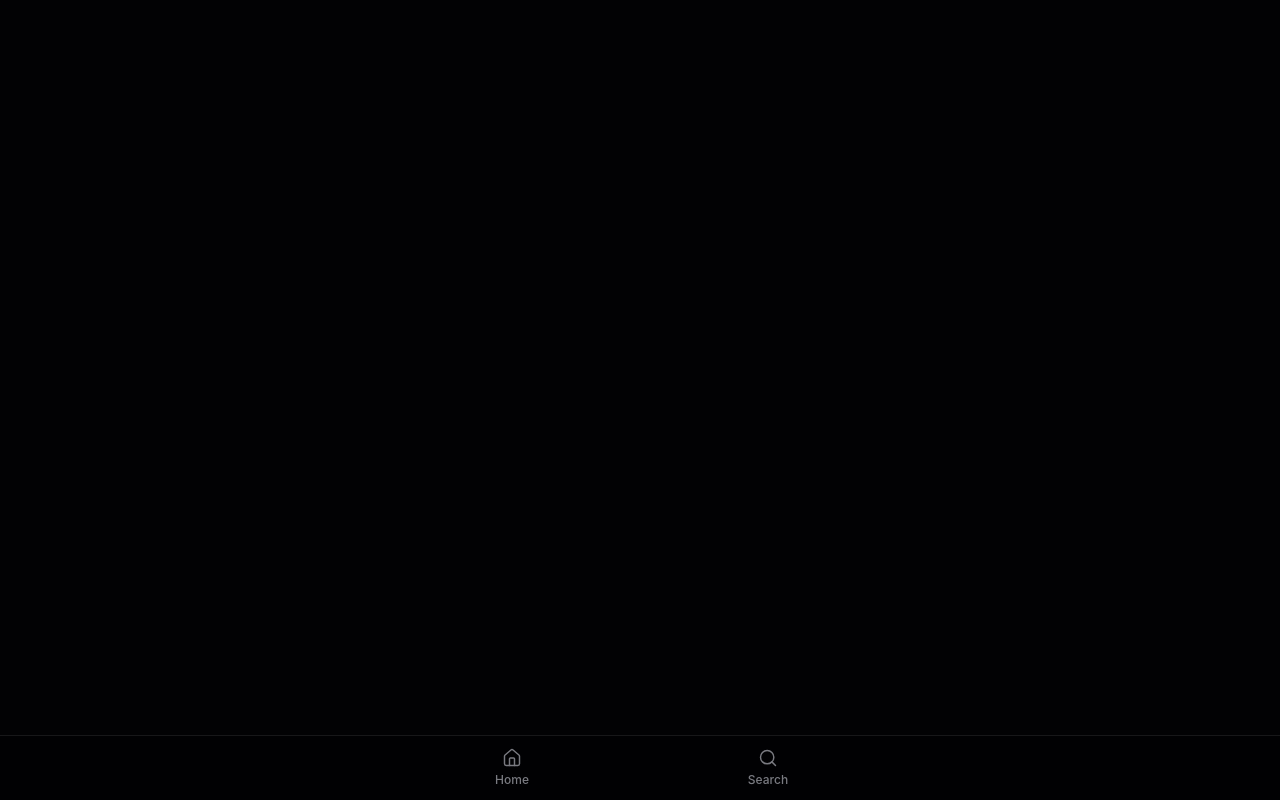
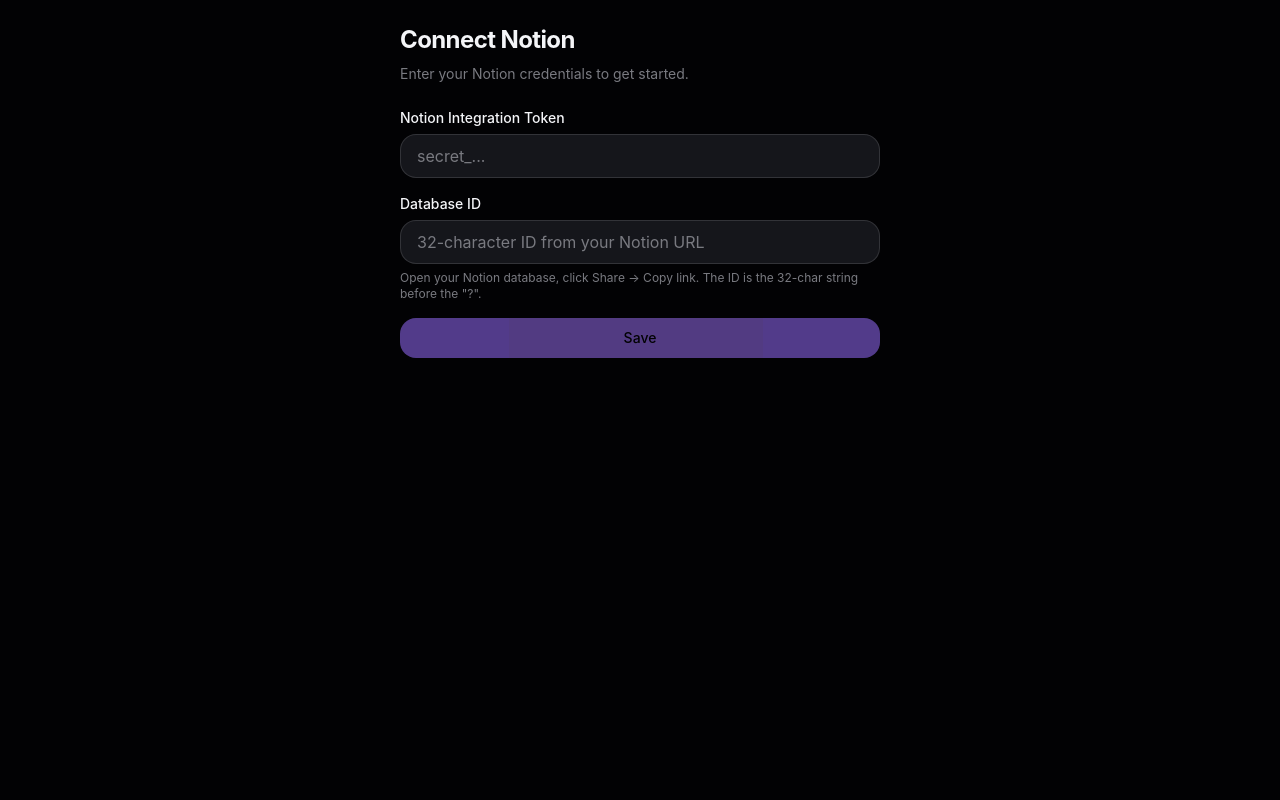
Before and after one commit to benymng/gradus, a React (Vite) app: page /settings in a window 1280 px wide. Before the commit this address had no page. Built offline with nearby package versions, Linux system fonts and the light colour scheme.

Commit message:
Add user-configurable Notion credentials and fix iOS safe area nav

```diff
--- a/api/workouts.ts
+++ b/api/workouts.ts
@@ -3,10 +3,14 @@
 import type { PageObjectResponse } from '@notionhq/client/build/src/api-endpoints.js'
 
 export default async function handler(_req: VercelRequest, res: VercelResponse) {
-  const token = process.env.NOTION_TOKEN
-  const databaseId = process.env.NOTION_DATABASE_ID ?? '347f5a925c3a807193b4ce2e67218b59'
+  const token =
+    (req.headers['x-notion-token'] as string | undefined) || process.env.NOTION_TOKEN
+  const databaseId =
+    (req.headers['x-notion-database-id'] as string | undefined) ||
+    process.env.NOTION_DATABASE_ID ||
+    '347f5a925c3a807193b4ce2e67218b59'
 
-  if (!token) return res.status(500).json({ error: 'NOTION_TOKEN not set' })
+  if (!token) return res.status(401).json({ error: 'Notion token not configured' })
 
   const notion = new Client({ auth: token })
 
--- a/src/App.tsx
+++ b/src/App.tsx
@@ -1,11 +1,13 @@
-import { lazy, Suspense } from 'react'
+import { lazy, Suspense, useState } from 'react'
 import { BrowserRouter, Routes, Route } from 'react-router-dom'
 import { QueryClient, QueryClientProvider } from '@tanstack/react-query'
 import { BottomNav } from '@/components/BottomNav'
+import { getCredentials } from '@/lib/credentials'
 
 const HomePage = lazy(() => import('@/pages/HomePage').then((m) => ({ default: m.HomePage })))
 const SearchPage = lazy(() => import('@/pages/SearchPage').then((m) => ({ default: m.SearchPage })))
 const ExercisePage = lazy(() => import('@/pages/ExercisePage').then((m) => ({ default: m.ExercisePage })))
+const SettingsPage = lazy(() => import('@/pages/SettingsPage').then((m) => ({ default: m.SettingsPage })))
 
 const queryClient = new QueryClient({
   defaultOptions: {
@@ -16,21 +18,36 @@
   },
 })
 
+const safeTop: React.CSSProperties = { paddingTop: 'env(safe-area-inset-top)' }
+
 export default function App() {
+  const [hasCredentials, setHasCredentials] = useState(() => !!getCredentials())
+
   return (
     <QueryClientProvider client={queryClient}>
       <BrowserRouter>
-        <div className="flex flex-col min-h-svh bg-background pt-safe">
+        <div className="flex flex-col min-h-svh bg-background" style={safeTop}>
+          {hasCredentials ? (
+            <>
               <main className="flex-1 overflow-y-auto pb-20">
                 <Suspense fallback={null}>
                   <Routes>
                     <Route path="/" element={<HomePage />} />
                     <Route path="/search" element={<SearchPage />} />
                     <Route path="/exercise/:name" element={<ExercisePage />} />
+                    <Route path="/settings" element={<SettingsPage />} />
                   </Routes>
                 </Suspense>
               </main>
               <BottomNav />
+            </>
+          ) : (
+            <main className="flex-1 overflow-y-auto">
+              <Suspense fallback={null}>
+                <SettingsPage onSetup={() => setHasCredentials(true)} />
+              </Suspense>
+            </main>
+          )}
         </div>
       </BrowserRouter>
     </QueryClientProvider>
--- a/src/components/BottomNav.tsx
+++ b/src/components/BottomNav.tsx
@@ -11,7 +11,10 @@
   const location = useLocation()
 
   return (
-    <nav className="fixed bottom-0 left-0 right-0 border-t border-border bg-background/95 backdrop-blur-sm z-50 pb-safe">
+    <nav
+      className="fixed bottom-0 left-0 right-0 border-t border-border bg-background/95 backdrop-blur-sm z-50"
+      style={{ paddingBottom: 'env(safe-area-inset-bottom)' }}
+    >
       <div className="flex max-w-lg mx-auto">
         {tabs.map(({ path, label, Icon }) => {
           const active = location.pathname === path
--- a/src/lib/api.ts
+++ b/src/lib/api.ts
@@ -1,7 +1,14 @@
 import type { WorkoutEntry } from './types'
+import { getCredentials } from './credentials'
 
 export async function fetchWorkouts(): Promise<WorkoutEntry[]> {
-  const res = await fetch('/api/workouts')
+  const creds = getCredentials()
+  const headers: Record<string, string> = {}
+  if (creds) {
+    headers['x-notion-token'] = creds.token
+    headers['x-notion-database-id'] = creds.databaseId
+  }
+  const res = await fetch('/api/workouts', { headers })
   if (!res.ok) throw new Error('Failed to fetch workouts')
   return res.json() as Promise<WorkoutEntry[]>
 }
--- /dev/null
+++ b/src/lib/credentials.ts
@@ -0,0 +1,23 @@
+const KEY = 'gradus_notion_creds'
+
+export interface Credentials {
+  token: string
+  databaseId: string
+}
+
+export function getCredentials(): Credentials | null {
+  try {
+    const raw = localStorage.getItem(KEY)
+    return raw ? (JSON.parse(raw) as Credentials) : null
+  } catch {
+    return null
+  }
+}
+
+export function setCredentials(token: string, databaseId: string) {
+  localStorage.setItem(KEY, JSON.stringify({ token, databaseId }))
+}
+
+export function clearCredentials() {
+  localStorage.removeItem(KEY)
+}
--- a/src/pages/HomePage.tsx
+++ b/src/pages/HomePage.tsx
@@ -1,6 +1,6 @@
 import { useQuery } from '@tanstack/react-query'
 import { Link } from 'react-router-dom'
-import { Dumbbell, TrendingUp, Flame } from 'lucide-react'
+import { Dumbbell, TrendingUp, Flame, Settings } from 'lucide-react'
 import { fetchWorkouts } from '@/lib/api'
 import { formatDate } from '@/lib/utils'
 import { Card, CardContent } from '@/components/ui/card'
@@ -62,7 +62,8 @@
 
   return (
     <div className="flex flex-col gap-6 p-4 pb-6 max-w-lg mx-auto w-full">
-      <div className="pt-2">
+      <div className="pt-2 flex items-start justify-between">
+        <div>
         <h1 className="text-3xl font-bold tracking-tight text-foreground">Gradus</h1>
         <p className="text-sm text-muted-foreground mt-0.5">
           {new Date().toLocaleDateString('en-US', {
@@ -71,6 +72,10 @@
             day: 'numeric',
           })}
         </p>
+        </div>
+        <Link to="/settings" className="text-muted-foreground p-1 -mr-1 mt-1">
+          <Settings className="h-5 w-5" />
+        </Link>
       </div>
 
       <div className="grid grid-cols-3 gap-3">
--- /dev/null
+++ b/src/pages/SettingsPage.tsx
@@ -0,0 +1,98 @@
+import { useState, type FormEvent } from 'react'
+import { useNavigate } from 'react-router-dom'
+import { ArrowLeft } from 'lucide-react'
+import { useQueryClient } from '@tanstack/react-query'
+import { getCredentials, setCredentials, clearCredentials } from '@/lib/credentials'
+import { Input } from '@/components/ui/input'
+import { Button } from '@/components/ui/button'
+
+interface Props {
+  onSetup?: () => void
+}
+
+export function SettingsPage({ onSetup }: Props) {
+  const navigate = useNavigate()
+  const queryClient = useQueryClient()
+  const creds = getCredentials()
+  const isSetup = !creds && !!onSetup
+  const [token, setToken] = useState(creds?.token ?? '')
+  const [dbId, setDbId] = useState(creds?.databaseId ?? '')
+
+  function handleSave(e: FormEvent) {
+    e.preventDefault()
+    setCredentials(token.trim(), dbId.trim())
+    queryClient.invalidateQueries({ queryKey: ['workouts'] })
+    if (onSetup) {
+      onSetup()
+    } else {
+      navigate('/')
+    }
+  }
+
+  function handleDisconnect() {
+    clearCredentials()
+    queryClient.invalidateQueries({ queryKey: ['workouts'] })
+    navigate('/')
+  }
+
+  return (
+    <div className="flex flex-col gap-6 p-4 max-w-lg mx-auto w-full">
+      <div className="flex items-center gap-3 pt-2">
+        {!isSetup && (
+          <button onClick={() => navigate(-1)} className="text-muted-foreground p-1 -ml-1">
+            <ArrowLeft className="h-5 w-5" />
+          </button>
+        )}
+        <h1 className="text-2xl font-bold tracking-tight">
+          {isSetup ? 'Connect Notion' : 'Settings'}
+        </h1>
+      </div>
+      {isSetup && (
+        <p className="text-sm text-muted-foreground -mt-4">
+          Enter your Notion credentials to get started.
+        </p>
+      )}
+
+      <form onSubmit={handleSave} className="flex flex-col gap-4">
+        <div className="flex flex-col gap-1.5">
+          <label className="text-sm font-medium">Notion Integration Token</label>
+          <Input
+            placeholder="secret_..."
+            value={token}
+            onChange={(e) => setToken(e.target.value)}
+            type="password"
+            autoComplete="off"
+            autoCorrect="off"
+            autoCapitalize="off"
+          />
+        </div>
+        <div className="flex flex-col gap-1.5">
+          <label className="text-sm font-medium">Database ID</label>
+          <Input
+            placeholder="32-character ID from your Notion URL"
+            value={dbId}
+            onChange={(e) => setDbId(e.target.value)}
+            autoComplete="off"
+            autoCorrect="off"
+            autoCapitalize="off"
+          />
+          <p className="text-xs text-muted-foreground">
+            Open your Notion database, click Share → Copy link. The ID is the 32-char string before the "?".
+          </p>
+        </div>
+        <Button type="submit" disabled={!token.trim() || !dbId.trim()}>
+          Save
+        </Button>
+      </form>
+
+      {creds && (
+        <button
+          onClick={handleDisconnect}
+          className="text-sm text-destructive text-center py-2"
+        >
+          Disconnect Notion
+        </button>
+      )}
+    </div>
+  )
+}
```
Lines whose indentation alone changed are shown as unchanged.
